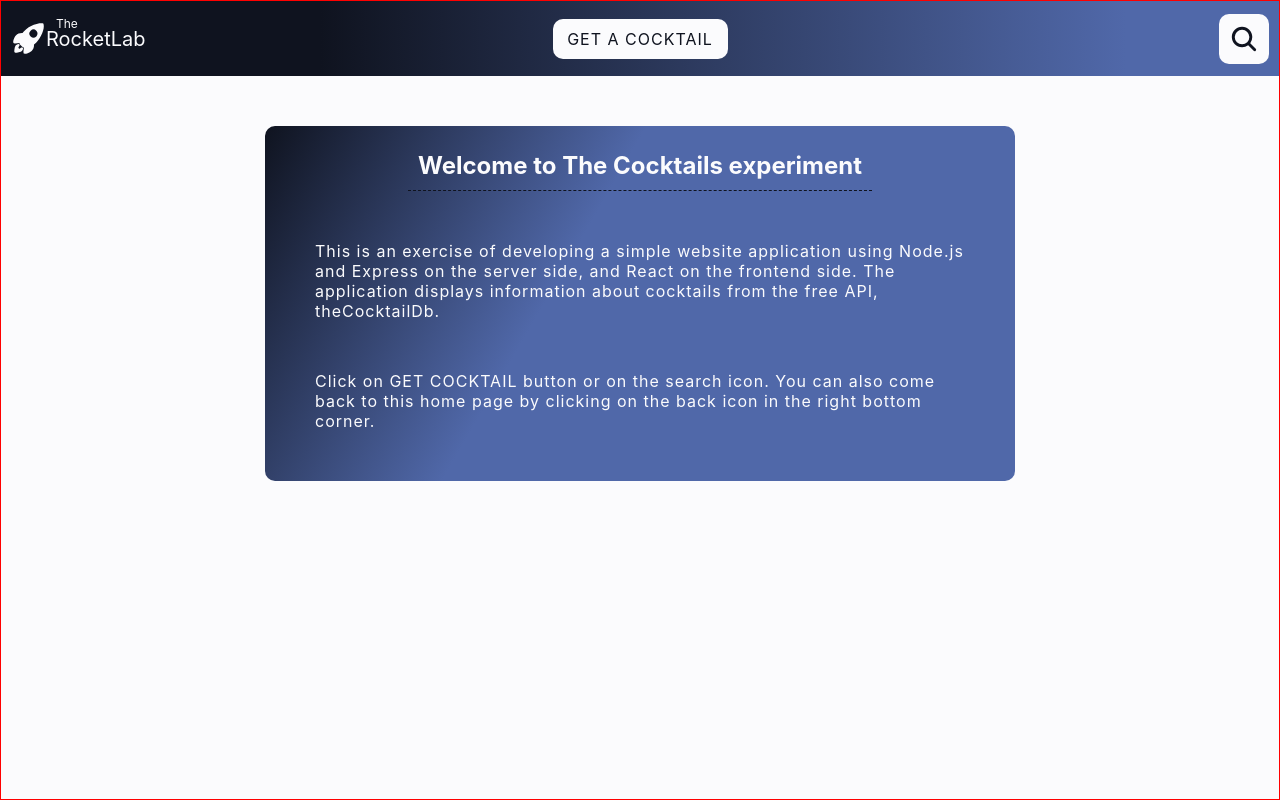
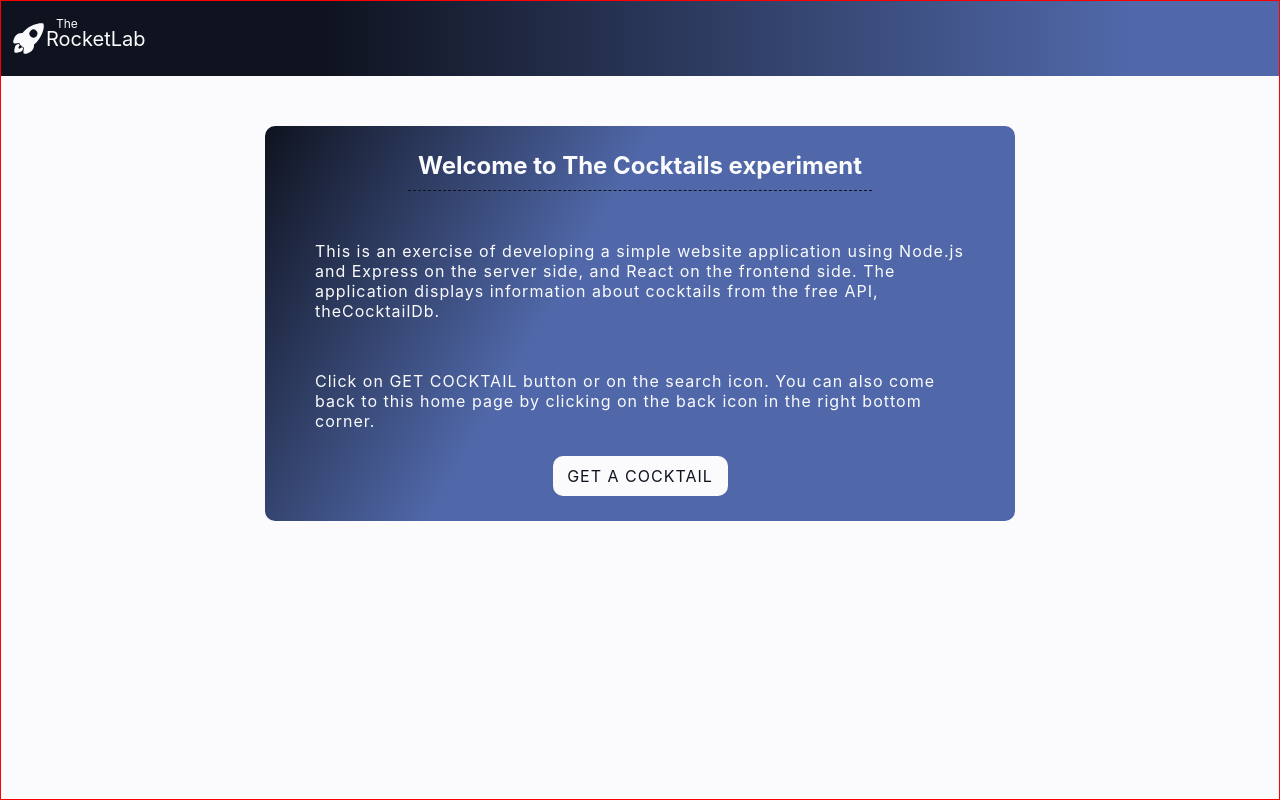
Before and after one commit to tessoka/thecocktaildb-api, a React (Create React App) app in the folder frontend/: page / in a window 1280 px wide. Built offline with nearby package versions, Linux system fonts and the light colour scheme.

Commit message:
restructured search feature

```diff
--- a/frontend/src/components/Cocktail.jsx
+++ b/frontend/src/components/Cocktail.jsx
@@ -3,10 +3,24 @@ import axios from 'axios'
 import { backendUrl } from '../utilities/ServerUrl'
 import Ingredients from './Ingredients'
 import Back from './Back'
+import { SearchLogo } from '../svg/svg-d-texts'
 
 
 const Cocktail = () => {
 
+  // ----- SEARCH OPTION CODE -----
+  const [ isSearchOpen, setIsSearchOpen] = useState(false)
+  const [ searchText, setSearchText ] = useState("")
+
+  const handleClickSearchIcon = () => {
+    setSearchText("")
+    setIsSearchOpen(!isSearchOpen)
+  }
+
+  console.log(searchText)
+
+
+  // ----- COCKTAIL DISPLAY CODE -----
   const [ isLoading, setIsLoading ] = useState(true)
   const [ cocktailData, setCocktailData ] = useState({})
   let response = {}
@@ -28,8 +42,22 @@ const Cocktail = () => {
     getData()
   }, [])
 
+
+
+
   return (
     <>
+      <div className="search-box">
+        <div className="icon-bg-search" onClick={handleClickSearchIcon}>
+          <svg className="search-logo" viewBox="0 0 512 512"><path d={SearchLogo} /></svg>
+        </div>
+      </div>
+
+      {
+      isSearchOpen &&
+      <input className="search-input" type="text" placeholder="Looking for a cocktail?" value={searchText} onChange={(e) => setSearchText(e.target.value)}/>
+      }
+
       {
         isLoading ? <div>Loading...</div>
         :
@@ -52,6 +80,9 @@ const Cocktail = () => {
           <button className="btn" onClick={getData}>New Cocktail</button>
         </div>
       }
+
+
+
       <Back />
     </>
   )
--- a/frontend/src/components/Header.jsx
+++ b/frontend/src/components/Header.jsx
@@ -1,20 +1,8 @@
 import React, { useState, useEffect } from 'react'
-import { Link } from 'react-router-dom'
-import { SearchLogo, RocketLogo } from '../svg/svg-d-texts'
+import { RocketLogo } from '../svg/svg-d-texts'
 
 
 const Header = () => {
-
-  const [ isSearchOpen, setIsSearchOpen] = useState(false)
-  const [ searchText, setSearchText ] = useState("")
-
-  const handleClickSearchIcon = () => {
-    setSearchText("")
-    setIsSearchOpen(!isSearchOpen)
-  }
-
-  console.log(searchText)
-
 
   return (
     <header>
@@ -23,27 +11,6 @@ const Header = () => {
         <p className="small-the">The</p>
         <p>RocketLab</p>
       </div>
-      <div className="header-mid">
-        <Link to="/cocktail">
-          <button className="btn">
-            {searchText === "" ?
-            "Get a Cocktail"
-            :
-            "Search"
-            }
-          </button>
-        </Link>
-      </div>
-      <div className="search-box">
-        <div className="icon-bg-search" onClick={handleClickSearchIcon}>
-          <svg className="search-logo" viewBox="0 0 512 512"><path d={SearchLogo} /></svg>
-        </div>
-      </div>
-
-      {
-      isSearchOpen &&
-      <input className="search-input" type="text" placeholder="Looking for a cocktail?" value={searchText} onChange={(e) => setSearchText(e.target.value)}/>
-      }
     </header>
   )
 }
--- a/frontend/src/components/Home.jsx
+++ b/frontend/src/components/Home.jsx
@@ -1,4 +1,5 @@
 import React from 'react'
+import { Link } from 'react-router-dom'
 
 const Home = () => {
   return (
@@ -6,6 +7,9 @@ const Home = () => {
       <h2>Welcome to The Cocktails experiment</h2>
       <p>This is an exercise of developing a simple website application using Node.js and Express on the server side, and React on the frontend side. The application displays information about cocktails from the free API, theCocktailDb.</p>
       <p>Click on GET COCKTAIL button or on the search icon. You can also come back to this home page by clicking on the back icon in the right bottom corner.</p>
+      <Link to="/cocktail">
+          <button className="btn">Get a cocktail</button>
+      </Link>
     </div>
   )
 }
--- a/frontend/src/styles/back.scss
+++ b/frontend/src/styles/back.scss
@@ -5,8 +5,8 @@
   position: -webkit-sticky;
 
   position: fixed;
-  bottom: 15px;
-  right: 15px;
+  bottom: 12.5px;
+  right: 12.5px;
 
   width: 50px;
   height: 50px;
--- a/frontend/src/styles/cocktail.scss
+++ b/frontend/src/styles/cocktail.scss
@@ -98,3 +98,50 @@
     }
   }
 }
+
+.search-input {
+  // border: 1px solid $secondaryColor-1;
+  border-radius: 10px;
+  background-color: rgba($primaryColor-1, .5);
+
+  position: absolute;
+  top: 12.5px;
+  right: 65px;
+
+  width: 250px;
+  height: 50px;
+  padding: 0 15px;
+
+  color: $primaryColor-6;
+  font-size: 18px;
+
+  z-index: 1;
+}
+
+.search-box {
+  position: absolute;
+  top: 12.5px;
+  right: 12.5px;
+
+  .icon-bg-search {
+    background-color: $primaryColor-1;
+    border-radius: 10px;
+    width: 50px;
+    height: 50px;
+
+    @include flexCenter();
+
+    transition: background-color .5s ease;
+    cursor: pointer;
+
+    &:hover {
+      background-color: $secondaryColor-1;
+    }
+
+    .search-logo {
+      fill: $primaryColor-6;
+      width: 30px;
+      height: 30px;
+    }
+  }
+}
--- a/frontend/src/styles/header.scss
+++ b/frontend/src/styles/header.scss
@@ -66,50 +66,4 @@ header {
       background-color: $secondaryColor-1;
     }
   }
-
-  .search-box {
-    justify-content: flex-end;
-
-    .icon-bg-search {
-      background-color: $primaryColor-1;
-      border-radius: 10px;
-      width: 50px;
-      height: 50px;
-
-      @include flexCenter();
-
-      transition: background-color .5s ease;
-      cursor: pointer;
-
-      &:hover {
-        background-color: $secondaryColor-1;
-      }
-
-      .search-logo {
-        fill: $primaryColor-6;
-        width: 30px;
-        height: 30px;
-      }
-    }
-  }
-
-
-  .search-input {
-    // border: 1px solid $secondaryColor-1;
-    border-radius: 10px;
-    background-color: rgba($primaryColor-1, .5);
-
-    position: absolute;
-    top: 12.5px;
-    right: 65px;
-
-    width: 250px;
-    height: 50px;
-    padding: 0 15px;
-
-    color: $primaryColor-6;
-    font-size: 18px;
-
-    z-index: 1;
-  }
 }
```
